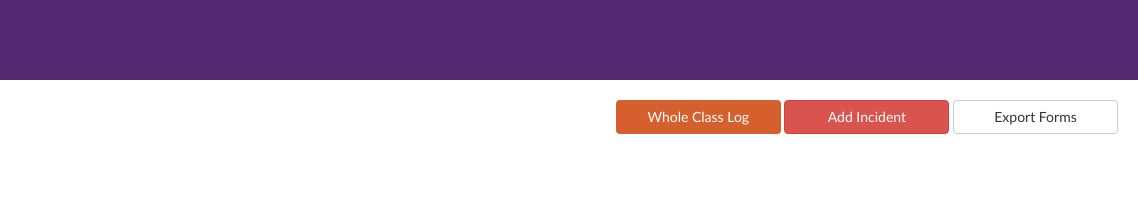
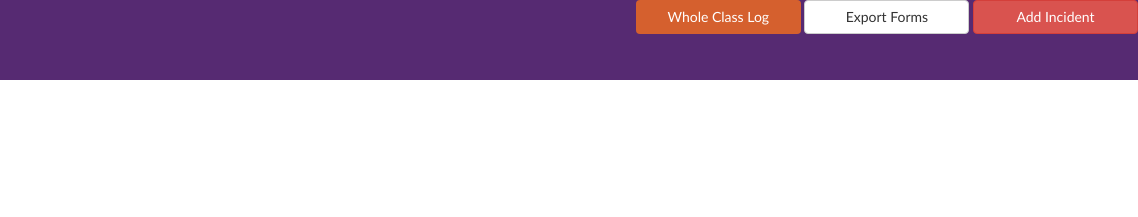
Before and after one commit to becha2/cha-cha-real-smooth, a plain HTML site: page index.html in a window 1280 px wide. Shown: the top 217 px of the page, 142-1280 px from the left. Drawn offline with nearby package versions, Linux system fonts and the light colour scheme.

Commit message:
Minor css change

```diff
--- a/css/index.css
+++ b/css/index.css
@@ -97,8 +97,9 @@
     margin-top: 0px;
 }
 
-.header > span {
+.banner > span {
     float: right;
+    margin: auto;
 }
 
 #export-btn {
--- a/index.html
+++ b/index.html
@@ -15,15 +15,15 @@
 <body>
     <div class="banner">
         <a href="index.html"><img class="banner-logo" alt="TakeCare Logo" src="icons/takecare-text-logo.png"/></a>
+        <span>
+           <a href="html/form.html?class=B&type=class" class="btn btn-custom" id="class-log-btn" role="button" alt="Whole Class Log">Whole Class Log</a>
+           <a href="html/export.html" id="export-btn" class="btn btn-default" role="button" alt="Whole Class Update">Export Forms</a>
+           <a data-toggle="modal" href="html/partials/incident-report.html" data-target="#incidentReport" id="incident-btn" class="btn btn-danger" role="button" alt="Whole Class Update">Add Incident</a>
+        </span>
     </div>
     <div class="home-content">
     <div class="header">
         <h1>Class B</h1>
-        <span>
-           <a href="html/form.html?class=B&type=class" class="btn btn-custom" id="class-log-btn" role="button" alt="Whole Class Log">Whole Class Log</a>
-           <a data-toggle="modal" href="html/partials/incident-report.html" data-target="#incidentReport" id="incident-btn" class="btn btn-danger" role="button" alt="Whole Class Update">Add Incident</a>
-           <a href="html/export.html" id="export-btn" class="btn btn-default" role="button" alt="Whole Class Update">Export Forms</a>
-        </span>
     </div>
 
     <div id="image-container"></div>
```
